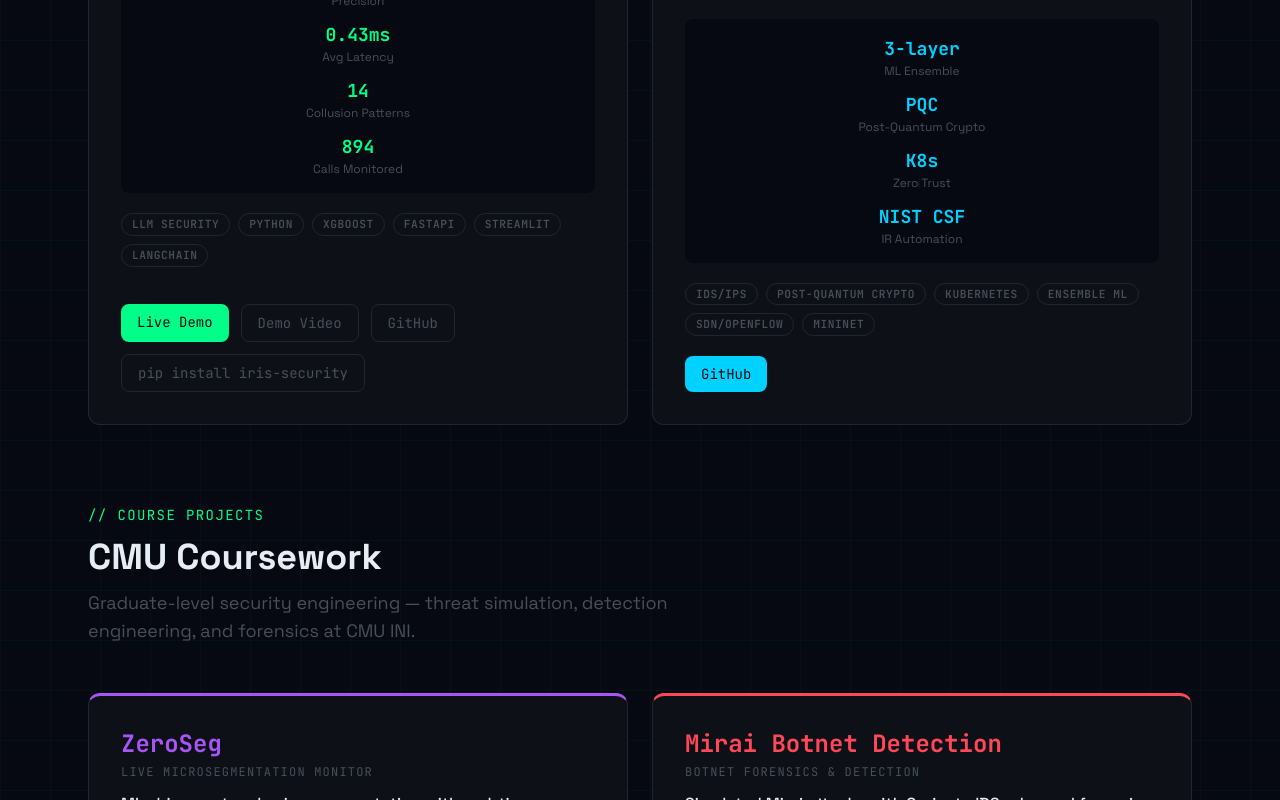
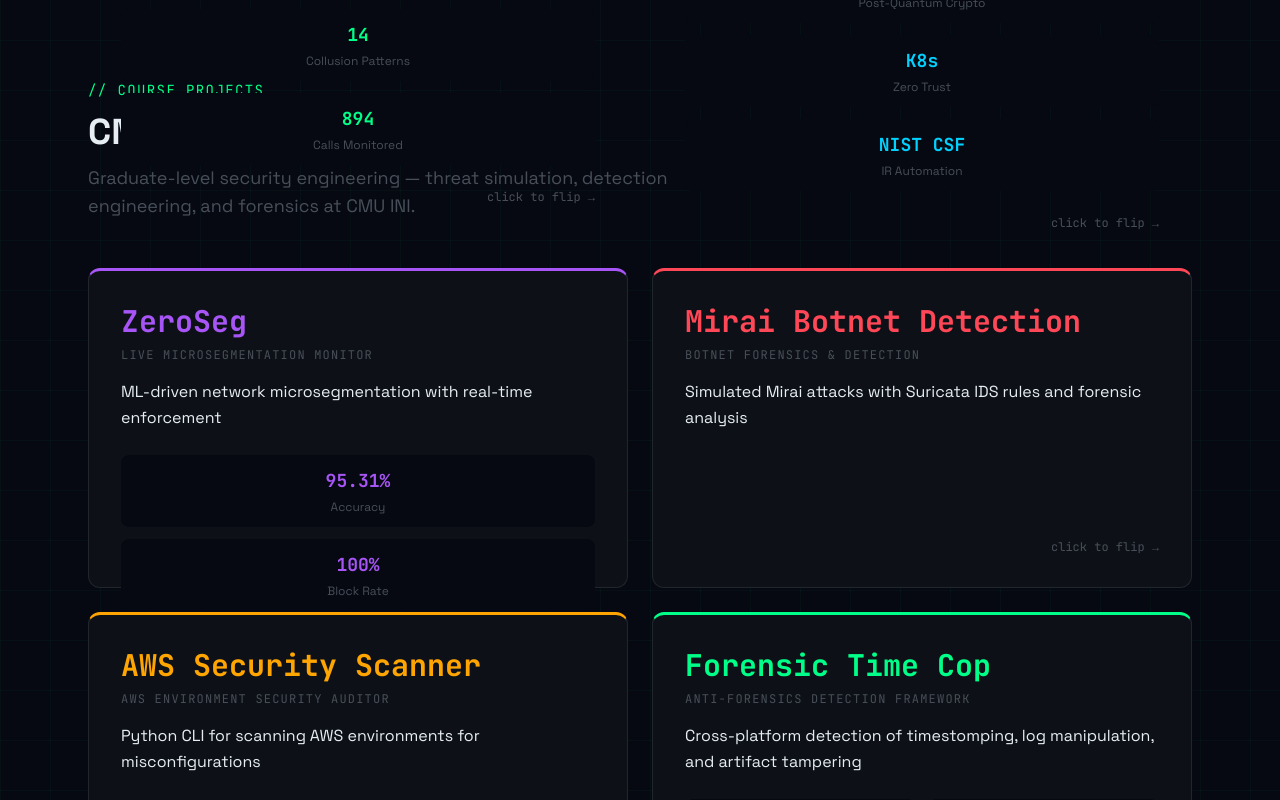
Before and after one commit to hell-99/portfolio, a Next.js app: page / in a window 1280 px wide. Shown: the part 1560-2360 px from the top of the page. Built offline with nearby package versions, Linux system fonts and the light colour scheme.

Commit message:
Flip card project layout

```diff
--- a/app/page.tsx
+++ b/app/page.tsx
@@ -238,39 +238,91 @@ function Nav() {
   )
 }
 
-function ProjectCard({ project }: { project: Project }) {
+function FlipCard({ project }: { project: Project }) {
+  const [flipped, setFlipped] = useState(false)
+
   return (
-    <div className="card p-8 h-full flex flex-col" style={{ borderTop: `3px solid ${project.color}` }}>
-      <div className="flex items-start justify-between mb-3">
+    <div
+      className="cursor-pointer"
+      style={{ perspective: '1000px', minHeight: '320px' }}
+      onClick={() => setFlipped(f => !f)}
+    >
+      <div
+        style={{
+          position: 'relative',
+          width: '100%',
+          height: '100%',
+          minHeight: '320px',
+          transformStyle: 'preserve-3d',
+          transition: 'transform 0.6s cubic-bezier(0.4, 0, 0.2, 1)',
+          transform: flipped ? 'rotateY(180deg)' : 'rotateY(0deg)',
+        }}
+      >
+        {/* Front */}
+        <div
+          style={{
+            position: 'absolute', inset: 0,
+            backfaceVisibility: 'hidden',
+            WebkitBackfaceVisibility: 'hidden',
+          }}
+        >
+          <div className="h-full rounded-xl border border-border flex flex-col justify-between p-8"
+            style={{
+              background: '#0d1117',
+              borderTop: `3px solid ${project.color}`,
+              minHeight: '320px',
+            }}>
             <div>
-          <div className="flex items-center gap-3 mb-1">
-            <span className="font-mono font-bold text-2xl" style={{ color: project.color }}>
+              <span className="font-mono font-bold text-3xl block mb-2" style={{ color: project.color }}>
                 {project.name}
               </span>
+              <p className="text-muted text-xs font-mono uppercase tracking-widest mb-4">{project.full}</p>
+              <p className="text-text text-base leading-relaxed">{project.tagline}</p>
             </div>
-          <p className="text-muted text-xs font-mono uppercase tracking-widest">{project.full}</p>
+
+            {project.metrics.length > 0 && (
+              <div className={`grid grid-cols-${Math.min(project.metrics.length, 4)} gap-3 mt-6`}>
+                {project.metrics.map(m => (
+                  <div key={m.label} className="text-center p-3 rounded-lg" style={{ background: '#060912' }}>
+                    <div className="font-mono font-bold text-lg" style={{ color: project.color }}>{m.val}</div>
+                    <div className="text-muted text-xs mt-1">{m.label}</div>
+                  </div>
+                ))}
+              </div>
+            )}
+
+            <div className="mt-6 flex items-center justify-between">
+              {project.course
+                ? <span className="text-xs font-mono" style={{ color: project.color, opacity: 0.6 }}>{project.course}</span>
+                : <span />
+              }
+              <span className="text-muted text-xs font-mono">click to flip →</span>
+            </div>
           </div>
         </div>
 
-      {project.course && (
-        <p className="text-xs font-mono mb-3" style={{ color: project.color, opacity: 0.7 }}>
-          {project.course}{project.collaborators ? ` · with ${project.collaborators}` : ''}
+        {/* Back */}
+        <div
+          style={{
+            position: 'absolute', inset: 0,
+            backfaceVisibility: 'hidden',
+            WebkitBackfaceVisibility: 'hidden',
+            transform: 'rotateY(180deg)',
+          }}
+        >
+          <div className="h-full rounded-xl border flex flex-col p-8"
+            style={{
+              background: '#0d1117',
+              borderColor: project.color,
+              borderWidth: '1px',
+              minHeight: '320px',
+            }}>
+            <p className="text-muted text-sm leading-relaxed mb-5 flex-1">{project.description}</p>
+
+            {project.collaborators && (
+              <p className="text-xs font-mono mb-4" style={{ color: project.color, opacity: 0.7 }}>
+                with {project.collaborators}
               </p>
-      )}
-
-      <p className="text-text font-medium mb-3">{project.tagline}</p>
-      <p className="text-muted text-sm leading-relaxed mb-5">{project.description}</p>
-
-      {project.metrics.length > 0 && (
-        <div className={`grid grid-cols-${project.metrics.length} gap-3 mb-5 p-4 rounded-lg`}
-          style={{ background: '#060912' }}>
-          {project.metrics.map(m => (
-            <div key={m.label} className="text-center">
-              <div className="font-mono font-bold text-lg" style={{ color: project.color }}>{m.val}</div>
-              <div className="text-muted text-xs">{m.label}</div>
-            </div>
-          ))}
-        </div>
             )}
 
             <div className="flex flex-wrap gap-2 mb-5">
@@ -280,13 +332,13 @@ function ProjectCard({ project }: { project: Project }) {
             </div>
 
             {project.links.length > 0 && (
-        <div className="flex flex-wrap gap-3 mt-auto">
+              <div className="flex flex-wrap gap-3" onClick={e => e.stopPropagation()}>
                 {project.links.map(l => (
                   <a key={l.label} href={l.href} target="_blank" rel="noopener noreferrer"
                     className={`px-4 py-2 rounded-lg text-sm font-mono font-medium transition-all ${
                       l.primary
                         ? 'text-bg hover:opacity-90'
-                  : 'border border-border text-muted hover:border-green hover:text-green'
+                        : 'border border-border text-muted hover:text-green'
                     }`}
                     style={l.primary ? { background: project.color } : {}}>
                     {l.label}
@@ -294,6 +346,11 @@ function ProjectCard({ project }: { project: Project }) {
                 ))}
               </div>
             )}
+
+            <span className="text-muted text-xs font-mono mt-4 self-end">click to flip back ←</span>
+          </div>
+        </div>
+      </div>
     </div>
   )
 }
@@ -410,7 +467,7 @@ export default function Home() {
           <div className="grid md:grid-cols-2 gap-6 mb-20">
             {FEATURED.map((p, i) => (
               <div key={p.id} ref={addRef} className="fade-section" style={{ transitionDelay: `${i * 0.1}s` }}>
-                <ProjectCard project={p} />
+                <FlipCard project={p} />
               </div>
             ))}
           </div>
@@ -426,7 +483,7 @@ export default function Home() {
           <div className="grid md:grid-cols-2 gap-6">
             {COURSE.map((p, i) => (
               <div key={p.id} ref={addRef} className="fade-section" style={{ transitionDelay: `${i * 0.1}s` }}>
-                <ProjectCard project={p} />
+                <FlipCard project={p} />
               </div>
             ))}
           </div>
```
Also changed, not shown: 1 other file (tests, documents, lock files or other folders). Lines whose indentation alone changed are shown as unchanged.
